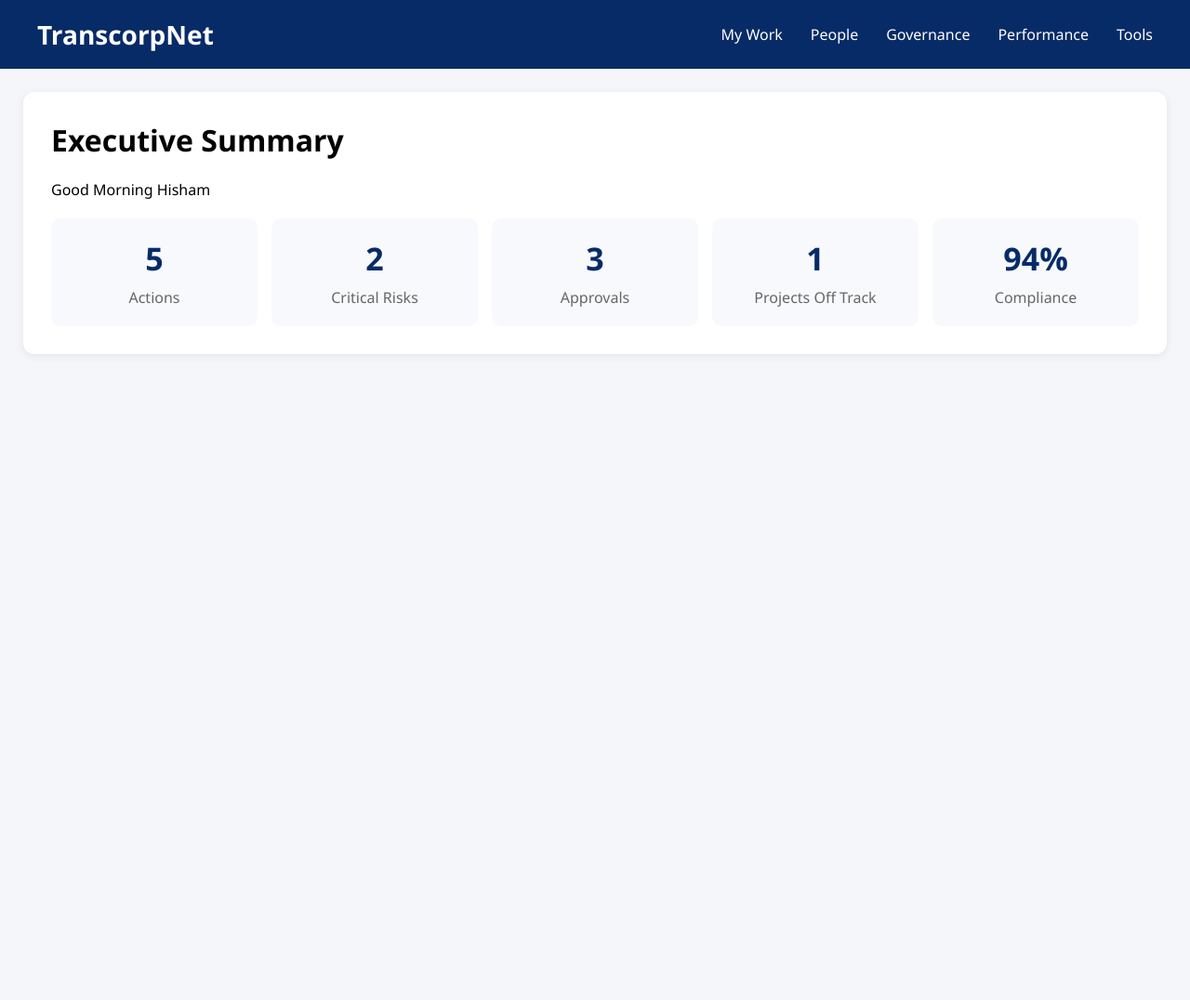
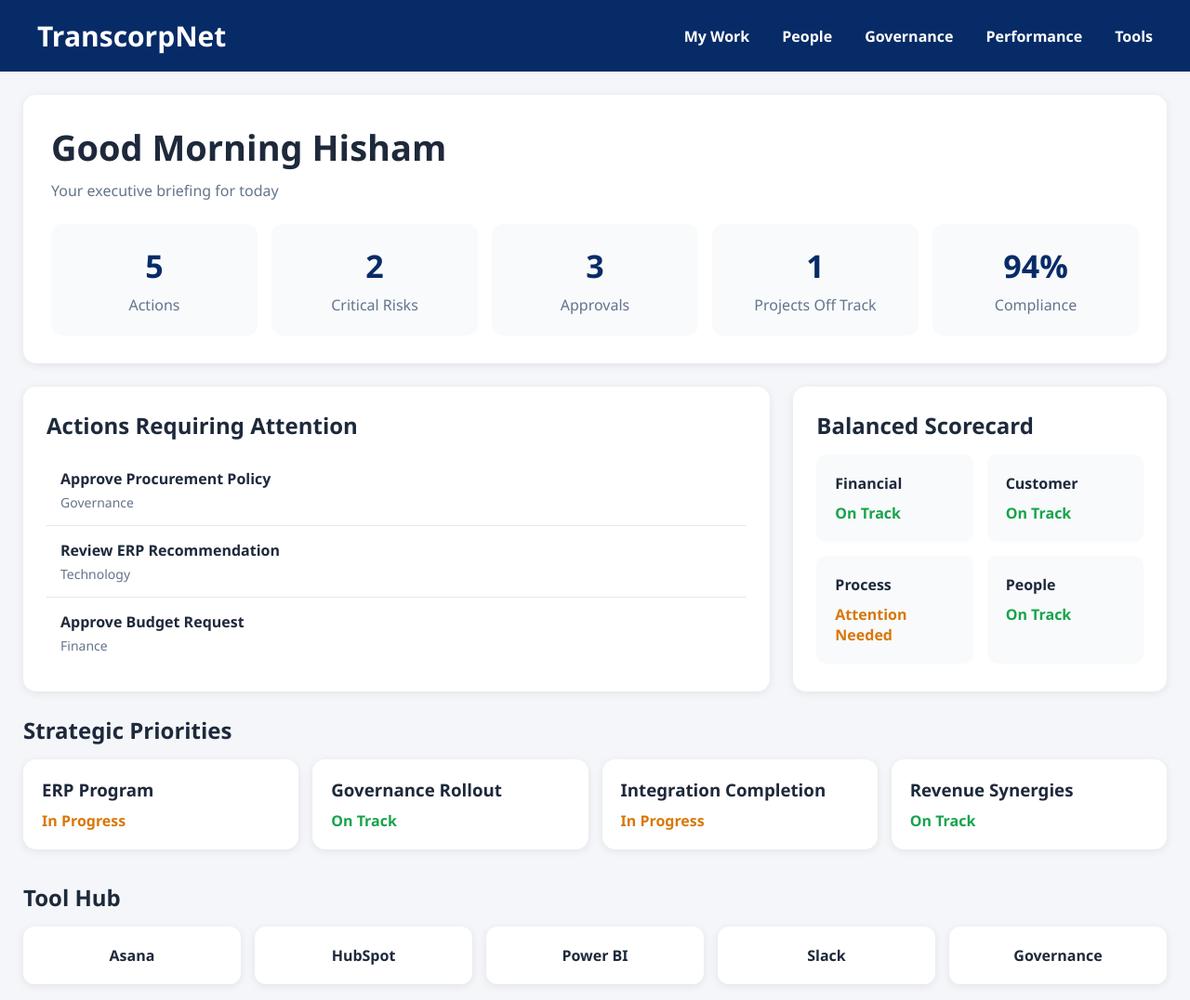
Before and after one commit to mobenyahia/transcorpnet, a plain HTML site: page index.html in a window 1280 px wide. Shown: the whole page at 93% size. Before the commit the page ends 800 px from the top, so only its background shows below. Drawn offline with Linux system fonts and the light colour scheme.

Commit message:
Update index.html

```diff
--- a/index.html
+++ b/index.html
@@ -1,13 +1,22 @@
 <!DOCTYPE html>
-<html>
+<html lang="en">
 <head>
+<meta charset="UTF-8">
+<meta name="viewport" content="width=device-width, initial-scale=1.0">
 <title>TranscorpNet</title>
 
 <style>
+
+*{
+    margin:0;
+    padding:0;
+    box-sizing:border-box;
+}
+
 body{
-    margin:0;
-    font-family:Segoe UI, Arial, sans-serif;
+    font-family:'Segoe UI', Arial, sans-serif;
     background:#f4f6f9;
+    color:#1e293b;
 }
 
 .header{
@@ -20,44 +29,55 @@ body{
 }
 
 .logo{
-    font-size:28px;
+    font-size:30px;
     font-weight:700;
 }
 
 .nav{
     display:flex;
-    gap:30px;
+    gap:35px;
 }
 
 .nav a{
     color:white;
     text-decoration:none;
-    font-weight:500;
+    font-weight:600;
+}
+
+.container{
+    max-width:1400px;
+    margin:auto;
+    padding:25px;
 }
 
 .hero{
     background:white;
-    margin:25px;
+    border-radius:14px;
     padding:30px;
-    border-radius:12px;
-    box-shadow:0 2px 10px rgba(0,0,0,0.08);
+    box-shadow:0 2px 10px rgba(0,0,0,.08);
+    margin-bottom:25px;
 }
 
 .hero h1{
-    margin-top:0;
+    font-size:38px;
+    margin-bottom:10px;
+}
+
+.hero p{
+    color:#64748b;
 }
 
 .summary{
     display:grid;
     grid-template-columns:repeat(5,1fr);
     gap:15px;
-    margin-top:20px;
+    margin-top:25px;
 }
 
 .card{
-    background:#f7f9fc;
-    padding:20px;
-    border-radius:10px;
+    background:#f8fafc;
+    border-radius:12px;
+    padding:22px;
     text-align:center;
 }
 
@@ -69,8 +89,125 @@ body{
 
 .label{
     margin-top:8px;
-    color:#666;
+    color:#64748b;
 }
+
+.section-title{
+    font-size:24px;
+    margin-bottom:15px;
+}
+
+.two-column{
+    display:grid;
+    grid-template-columns:2fr 1fr;
+    gap:25px;
+    margin-bottom:25px;
+}
+
+.panel{
+    background:white;
+    border-radius:14px;
+    padding:25px;
+    box-shadow:0 2px 10px rgba(0,0,0,.08);
+}
+
+.action-item{
+    padding:15px;
+    border-bottom:1px solid #e2e8f0;
+}
+
+.action-item:last-child{
+    border-bottom:none;
+}
+
+.action-title{
+    font-weight:600;
+    margin-bottom:5px;
+}
+
+.action-owner{
+    color:#64748b;
+    font-size:14px;
+}
+
+.scorecard{
+    display:grid;
+    grid-template-columns:repeat(2,1fr);
+    gap:15px;
+}
+
+.score{
+    background:#f8fafc;
+    padding:20px;
+    border-radius:10px;
+}
+
+.score-name{
+    font-weight:600;
+    margin-bottom:10px;
+}
+
+.green{
+    color:#16a34a;
+    font-weight:700;
+}
+
+.amber{
+    color:#d97706;
+    font-weight:700;
+}
+
+.priorities{
+    display:grid;
+    grid-template-columns:repeat(4,1fr);
+    gap:15px;
+}
+
+.priority{
+    background:white;
+    padding:20px;
+    border-radius:14px;
+    box-shadow:0 2px 10px rgba(0,0,0,.08);
+}
+
+.priority h3{
+    margin-bottom:10px;
+}
+
+.status{
+    font-weight:700;
+}
+
+.tools{
+    display:grid;
+    grid-template-columns:repeat(5,1fr);
+    gap:15px;
+    margin-top:15px;
+}
+
+.tool{
+    background:white;
+    border-radius:12px;
+    padding:20px;
+    text-align:center;
+    box-shadow:0 2px 10px rgba(0,0,0,.08);
+    font-weight:600;
+}
+
+@media(max-width:900px){
+
+.summary,
+.priorities,
+.tools{
+    grid-template-columns:1fr;
+}
+
+.two-column{
+    grid-template-columns:1fr;
+}
+
+}
+
 </style>
 
 </head>
@@ -78,7 +215,10 @@ body{
 <body>
 
 <div class="header">
-    <div class="logo">TranscorpNet</div>
+
+<div class="logo">
+TranscorpNet
+</div>
 
 <div class="nav">
 <a href="#">My Work</a>
@@ -87,13 +227,15 @@ body{
 <a href="#">Performance</a>
 <a href="#">Tools</a>
 </div>
+
 </div>
+
+<div class="container">
 
 <div class="hero">
 
-<h1>Executive Summary</h1>
-
-<p>Good Morning Hisham</p>
+<h1>Good Morning Hisham</h1>
+<p>Your executive briefing for today</p>
 
 <div class="summary">
 
@@ -126,5 +268,100 @@ body{
 
 </div>
 
+<div class="two-column">
+
+<div class="panel">
+
+<h2 class="section-title">Actions Requiring Attention</h2>
+
+<div class="action-item">
+<div class="action-title">Approve Procurement Policy</div>
+<div class="action-owner">Governance</div>
+</div>
+
+<div class="action-item">
+<div class="action-title">Review ERP Recommendation</div>
+<div class="action-owner">Technology</div>
+</div>
+
+<div class="action-item">
+<div class="action-title">Approve Budget Request</div>
+<div class="action-owner">Finance</div>
+</div>
+
+</div>
+
+<div class="panel">
+
+<h2 class="section-title">Balanced Scorecard</h2>
+
+<div class="scorecard">
+
+<div class="score">
+<div class="score-name">Financial</div>
+<div class="green">On Track</div>
+</div>
+
+<div class="score">
+<div class="score-name">Customer</div>
+<div class="green">On Track</div>
+</div>
+
+<div class="score">
+<div class="score-name">Process</div>
+<div class="amber">Attention Needed</div>
+</div>
+
+<div class="score">
+<div class="score-name">People</div>
+<div class="green">On Track</div>
+</div>
+
+</div>
+
+</div>
+
+</div>
+
+<h2 class="section-title">Strategic Priorities</h2>
+
+<div class="priorities">
+
+<div class="priority">
+<h3>ERP Program</h3>
+<div class="status amber">In Progress</div>
+</div>
+
+<div class="priority">
+<h3>Governance Rollout</h3>
+<div class="status green">On Track</div>
+</div>
+
+<div class="priority">
+<h3>Integration Completion</h3>
+<div class="status amber">In Progress</div>
+</div>
+
+<div class="priority">
+<h3>Revenue Synergies</h3>
+<div class="status green">On Track</div>
+</div>
+
+</div>
+
+<h2 class="section-title" style="margin-top:35px;">Tool Hub</h2>
+
+<div class="tools">
+
+<div class="tool">Asana</div>
+<div class="tool">HubSpot</div>
+<div class="tool">Power BI</div>
+<div class="tool">Slack</div>
+<div class="tool">Governance</div>
+
+</div>
+
+</div>
+
 </body>
 </html>
```
Lines whose indentation alone changed are shown as unchanged.
